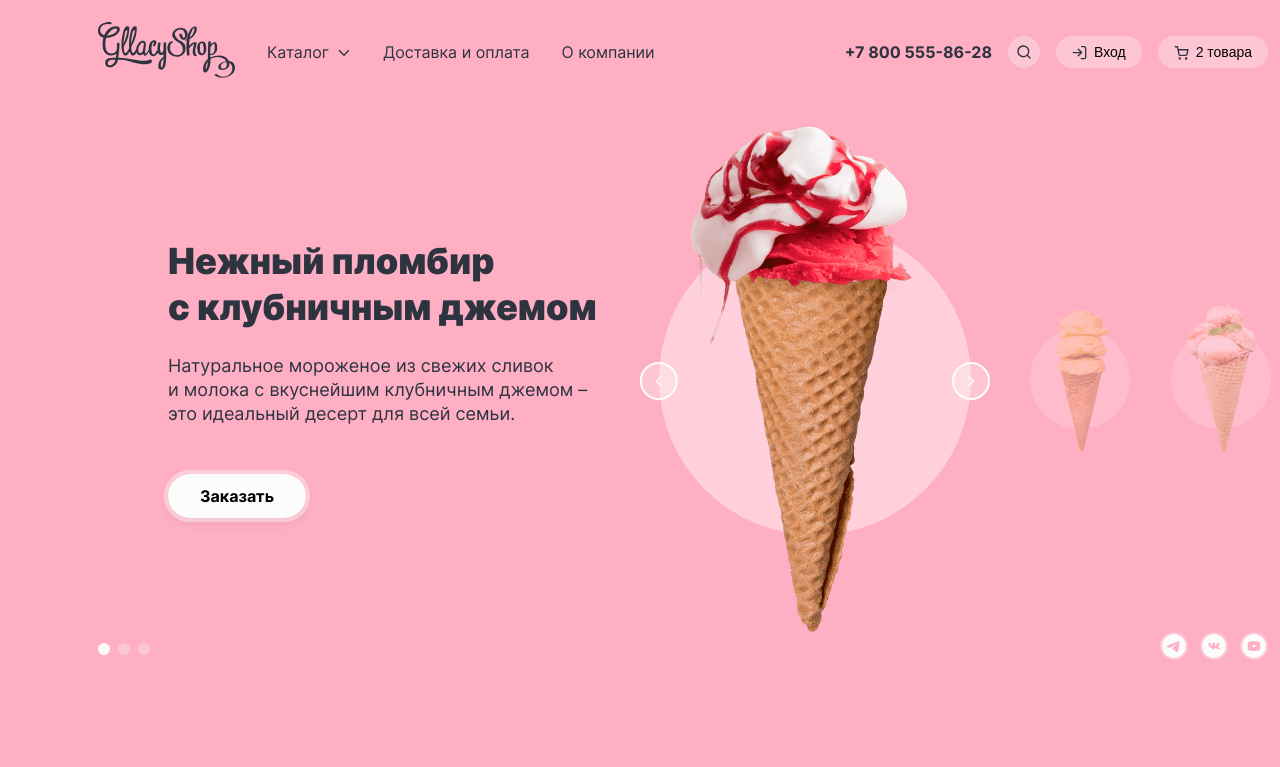
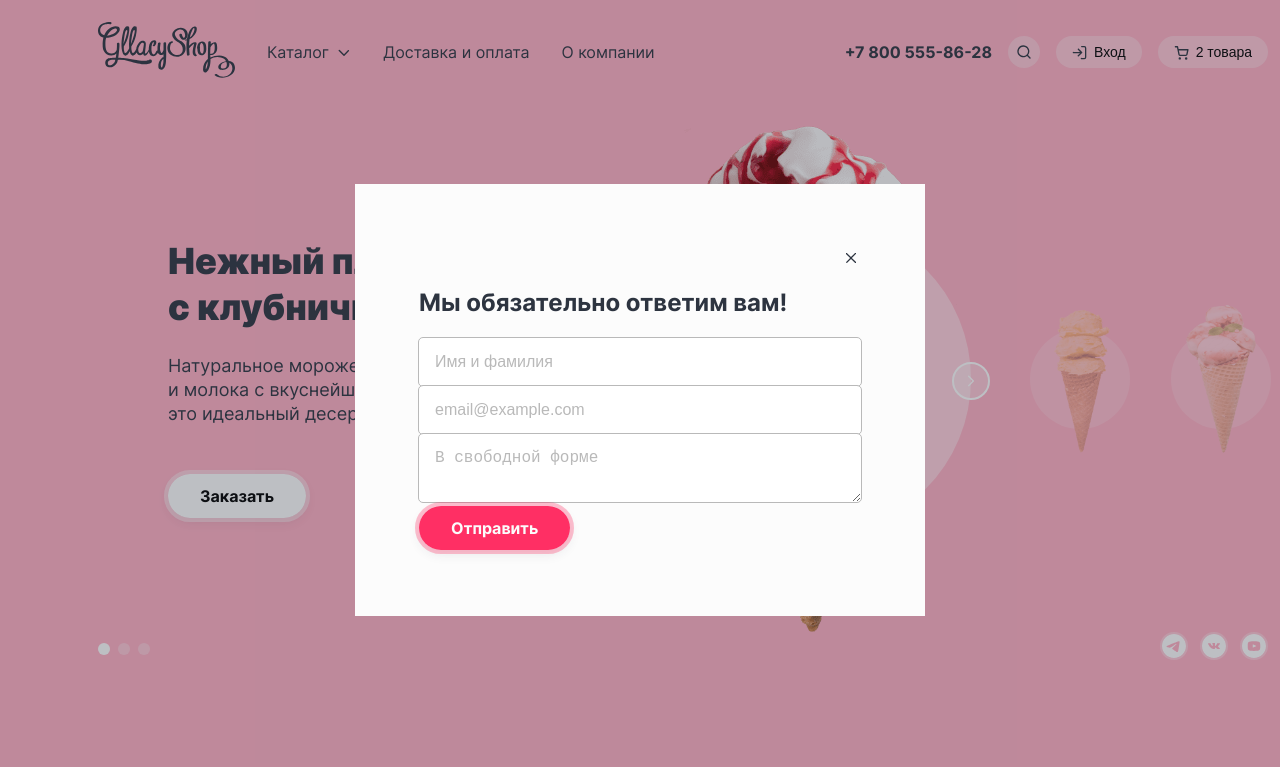
Before and after one commit to kaplya-sys/glasy, a plain HTML site: page source/index.html in a window 1280 px wide. Shown: the top 767 px of the page. Drawn offline with nearby package versions, Linux system fonts and the light colour scheme; files that its build step writes are made by us from their sources.

Commit message:
added modal

```diff
--- a/source/index.html
+++ b/source/index.html
@@ -511,8 +511,33 @@
       </nav>
     </div>
   </footer>
-
+  <!--modal__container--close-->
+  <div class="modal__container">
+    <div class="modal__feedback">
+      <button class="feedback__close-button">
+        <span class="visually-hidden">Закрыть</span>
+      </button>
+      <h2 class="feedback__title">Мы обязательно ответим вам!</h2>
+      <form class="feedback__subscribe-form" action="https://echo.htmlacademy.ru/" method="post">
+        <label class="subscribe-form__label">
+          <span class="visually-hidden">Представьтесь</span>
+          <!--field--error-->
+          <input class="subscribe-form__field field" type="text" placeholder="Имя и фамилия">
+        </label>
+        <label class="subscribe-form__label">
+          <span class="visually-hidden">Электронная почта</span>
+          <!--field--error-->
+          <input class="subscribe-form__field field" type="email" placeholder="email@example.com">
+        </label>
+        <label class="subscribe-form__label">
+          <span class="visually-hidden">Текст сообщения</span>
+          <!--field--error-->
+          <textarea class="subscribe-form__field field" placeholder="В свободной форме"></textarea>
+        </label>
+        <button class="subscribe-form__button button button--bright" type="submit">Отправить</button>
+      </form>
+    </div>
+  </div>
   <script src="js/script.js"></script>
 </body>
-
 </html>
--- a/source/js/script.js
+++ b/source/js/script.js
@@ -12,6 +12,8 @@ const popovers = document.querySelectorAll('.popover');
 const popoverBasket = document.querySelector('.popover--basket');
 const popoverBasketText = document.querySelector('.popover__basket-text');
 const basketListCloseButton = document.querySelectorAll('.basket-list__close-button')
+const contactsButton = document.querySelector('.contacts__button');
+const modal = document.querySelector('.modal__container');
 
 let counter = 1;
 
@@ -62,6 +64,14 @@ nextButton.addEventListener('click', () => {
   nextSlider();
 });
 
+contactsButton.addEventListener('click', () => {
+  modal.classList.remove('modal__container--close');
+});
+
+modal.addEventListener('click', () => {
+  modal.classList.add('modal__container--close');
+});
+
 for (let i = 0; i < userNavButtons.length; i++) {
   userNavButtons[i].addEventListener('click', () => {
     userNavButtons[i].classList.toggle('user-list__button--current');
--- /dev/null
+++ b/source/sass/blocks/feedback.scss
@@ -0,0 +1,22 @@
+.feedback__close-button {
+  display: block;
+  border: none;
+  width: 20px;
+  height: 20px;
+  margin-left: auto;
+  background-color: transparent;
+  background-image: url("../../images/close.svg");
+  background-repeat: no-repeat;
+  background-position: (50%, 50%);
+  cursor: pointer;
+}
+
+.feedback__title {
+  font-weight: 700;
+  font-size: 24px;
+  line-height: 30px;
+}
+
+.feedback__close-button {
+
+}
--- /dev/null
+++ b/source/sass/blocks/modal.scss
@@ -0,0 +1,23 @@
+@use "global/variables";
+
+.modal__container {
+  position: fixed;
+  top: 0;
+  left: 0;
+  display: flex;
+  width: 100%;
+  height: 100%;
+  background-color: rgba(variables.$primaryDarkColor, 0.3);
+  z-index: 5;
+
+  &--close {
+    display: none;
+  }
+}
+
+.modal__feedback {
+  width: 570px;
+  margin: auto;
+  padding: 64px 64px 66px 64px;
+  background-color: variables.$primaryLightColor;
+}
--- a/source/sass/blocks/tooltip.scss
+++ b/source/sass/blocks/tooltip.scss
@@ -13,7 +13,8 @@
   top: -12px;
   left: 27px;
   display: none;
-  width: 163px;
+  width: max-content;
+  max-width: 163px;
   padding: 10px 8px;
   font-weight: 400;
   font-size: 12px;
@@ -26,9 +27,9 @@
   &::before {
     position: absolute;
     top: 12px;
-    left: -8px;
-    width: 14px;
-    height: 14px;
+    left: -7px;
+    width: 13px;
+    height: 13px;
     background-color: variables.$secondaryLightColor;
     border-top: 1px solid variables.$border;
     border-left: 1px solid variables.$border;
--- a/source/sass/style.scss
+++ b/source/sass/style.scss
@@ -31,3 +31,5 @@
 @use "blocks/delivery";
 @use "blocks/tooltip";
 @use "blocks/contacts";
+@use "blocks/modal";
+@use "blocks/feedback";
```
